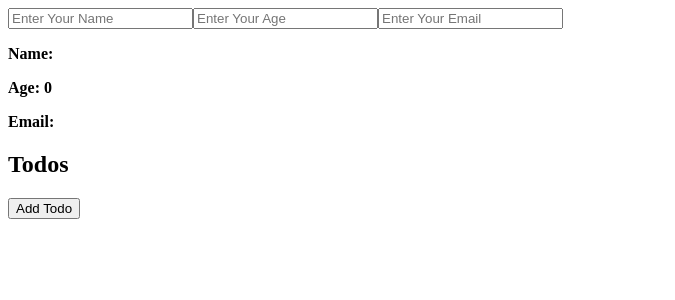
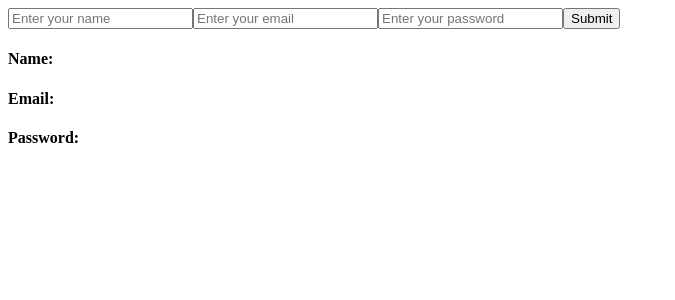
Before and after one commit to VineetPrajapati/typescript, a React (Vite) app in the folder practice/typescript/: page / in a window 1280 px wide. Shown: the top 300 px of the page, without its empty margins (0-675 px from the left). Built offline with nearby package versions, Linux system fonts and the light colour scheme.

Commit message:
typescript using useRef

```diff
--- a/practice/typescript/src/App.tsx
+++ b/practice/typescript/src/App.tsx
@@ -2,8 +2,8 @@
 // import Button from "./components/Button";
 // import Counter from "./components/Counter";
 // import UserInfo from "./components/UserInfo";
-import Todos from "./components/Todos";
-import UserProfile from "./components/UserProfile";
+// import Todos from "./components/Todos";
+// import UserProfile from "./components/UserProfile";
 // import { Admin, User } from "./types/type";
 // const user: User = {
 //   id: 1,
@@ -18,19 +18,13 @@
 //   lastLogin: new Date(),
 // };
 
+import Form from "./components/Form";
+
 const App = () => {
   return (
     <div>
-      {/* <Button
-        label="Click"
-        onClick={() => console.log("Clicked")}
-        disabled={false}
-      />
-      <UserInfo user={user} />
-      <AdminInfo admin={admin} />
-      <Counter /> */}
-      <UserProfile />
-      <Todos />
+      <Form />
+
     </div>
   );
 };
--- /dev/null
+++ b/practice/typescript/src/components/Form.tsx
@@ -0,0 +1,48 @@
+import { FormEvent, useRef, useState } from "react";
+
+type formData = {
+  name: string;
+  email: string;
+  password: string;
+};
+
+const Form = () => {
+  const [submitted, setSubmitted] = useState<formData>({
+    name: "",
+    email: "",
+    password: "",
+  });
+  const name = useRef<HTMLInputElement>(null);
+  const email = useRef<HTMLInputElement>(null);
+  const password = useRef<HTMLInputElement>(null);
+
+  const handleSubmit = (e: FormEvent<HTMLFormElement>) => {
+    e.preventDefault();
+
+    const nameValue = name.current!.value;
+    const emailValue = email.current!.value;
+    const passwordValue = password.current!.value;
+
+    setSubmitted({
+      name: nameValue,
+      email: emailValue,
+      password: passwordValue,
+    });
+  };
+  return (
+    <form onSubmit={handleSubmit}>
+      <input type="text" placeholder="Enter your name" ref={name} />
+      <input type="email" placeholder="Enter your email" ref={email} />
+      <input type="password" placeholder="Enter your password" ref={password} />
+      <button type="submit">Submit</button>
+
+      <section>
+        <h4>Name: {submitted.name}</h4>
+        <h4>Email: {submitted.email}</h4>
+        <h4>Password: {submitted.password}</h4>
+      </section>
+    </form>
+  );
+};
+
+export default Form;
```
